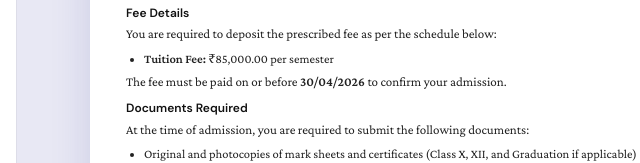
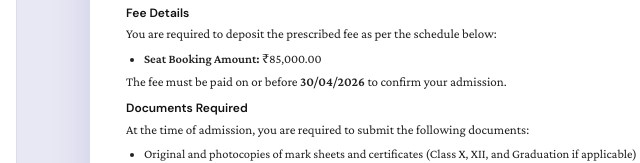
Before and after one commit to graphicerauniv/admission-dashboard, a website: page public/offerletter.html in a window 1280 px wide. Shown: the part 634-797 px from the top of the page, 323-963 px from the left. Drawn offline with nearby package versions, Linux system fonts and the light colour scheme.

Commit message:
Update offerletter.html

```diff
--- a/public/offerletter.html
+++ b/public/offerletter.html
@@ -571,7 +571,7 @@
         <div class="letter-section-title">Fee Details</div>
         <p class="letter-para">You are required to deposit the prescribed fee as per the schedule below:</p>
         <ul class="letter-list">
-          <li><span class="bullet-label">Tuition Fee:</span> ₹<span id="o_fee">85,000.00</span> per semester</li>
+          <li><span class="bullet-label">Seat Booking Amount:</span> ₹<span id="o_fee">85,000.00</span></li>
         </ul>
         <p class="letter-para">The fee must be paid on or before <strong><span id="o_feedue">30/04/2026</span></strong> to confirm your admission.</p>
 
```
